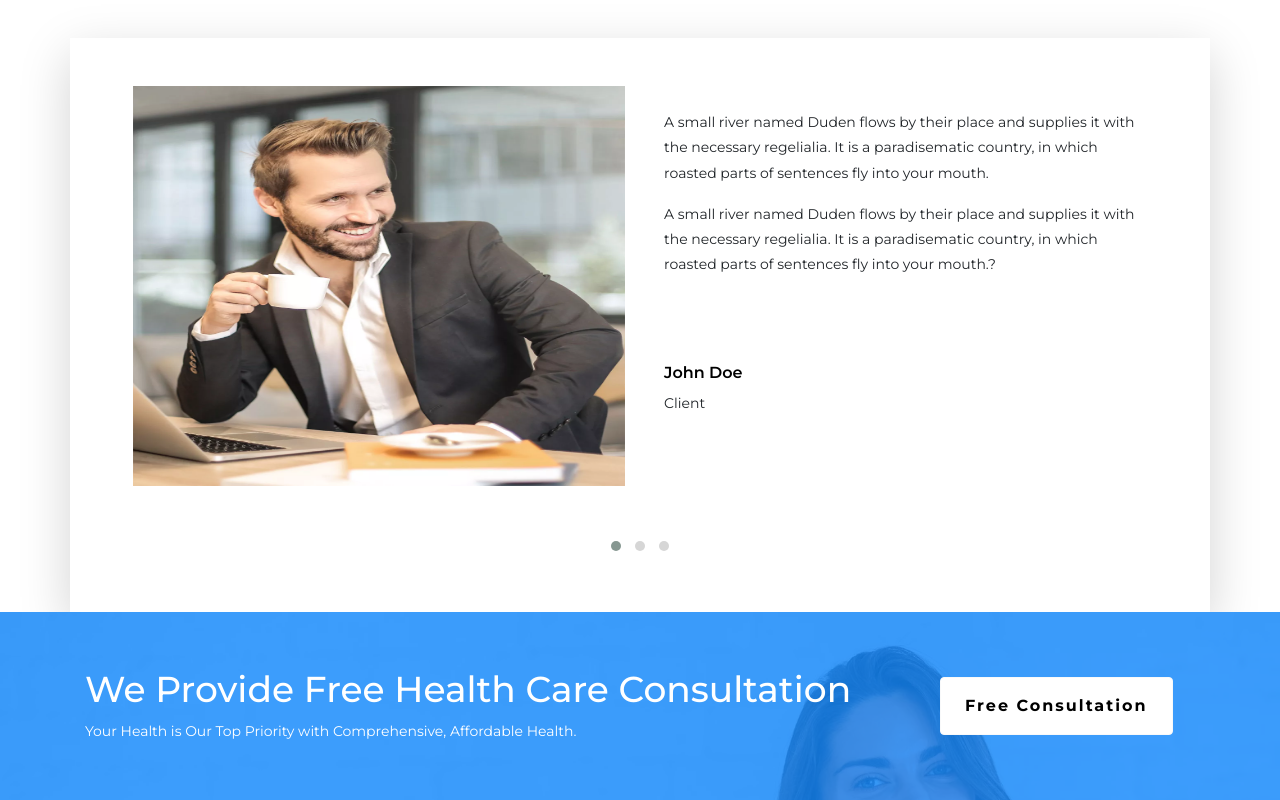
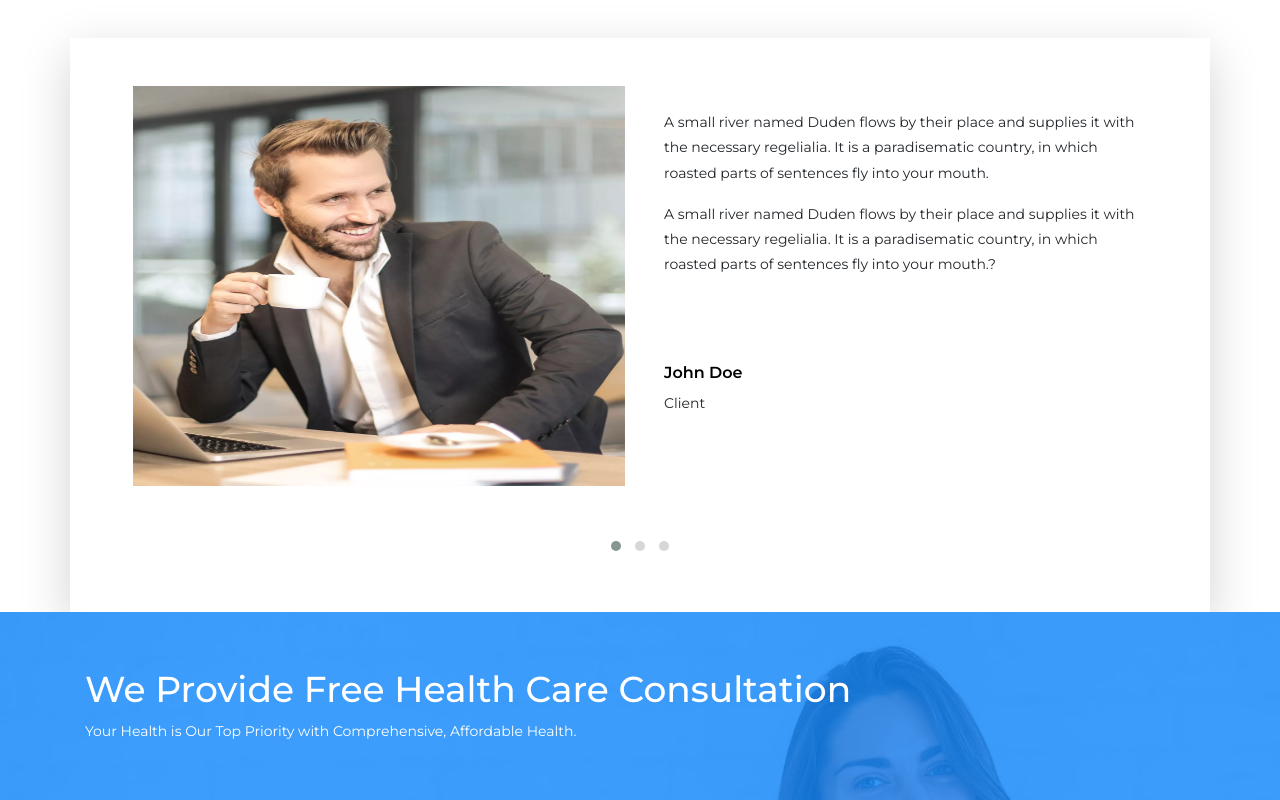
Before and after one commit to Olamilekan10/Affiliate-web, a React (Create React App) app: page / in a window 1280 px wide. Shown: the part 4444-5244 px from the top of the page. Built offline with nearby package versions, Linux system fonts and the light colour scheme; the HTML template or start-up script is replaced by a standard one.

Commit message:
created the navbar and the header section

```diff
--- a/src/components/StoriesSection/Stories.jsx
+++ b/src/components/StoriesSection/Stories.jsx
@@ -151,7 +151,7 @@ const Stories = () => {
                 </div>
                 <div className="col-md-3 d-flex align-items-center">
                     <p className="mb-0">
-                        <button className="btn btn-light px-4 py-3">Free Consultation</button>
+                        {/* <button className="btn btn-light px-4 py-3">Free Consultation</button> */}
                     </p>
                 </div>
               </div>
```
